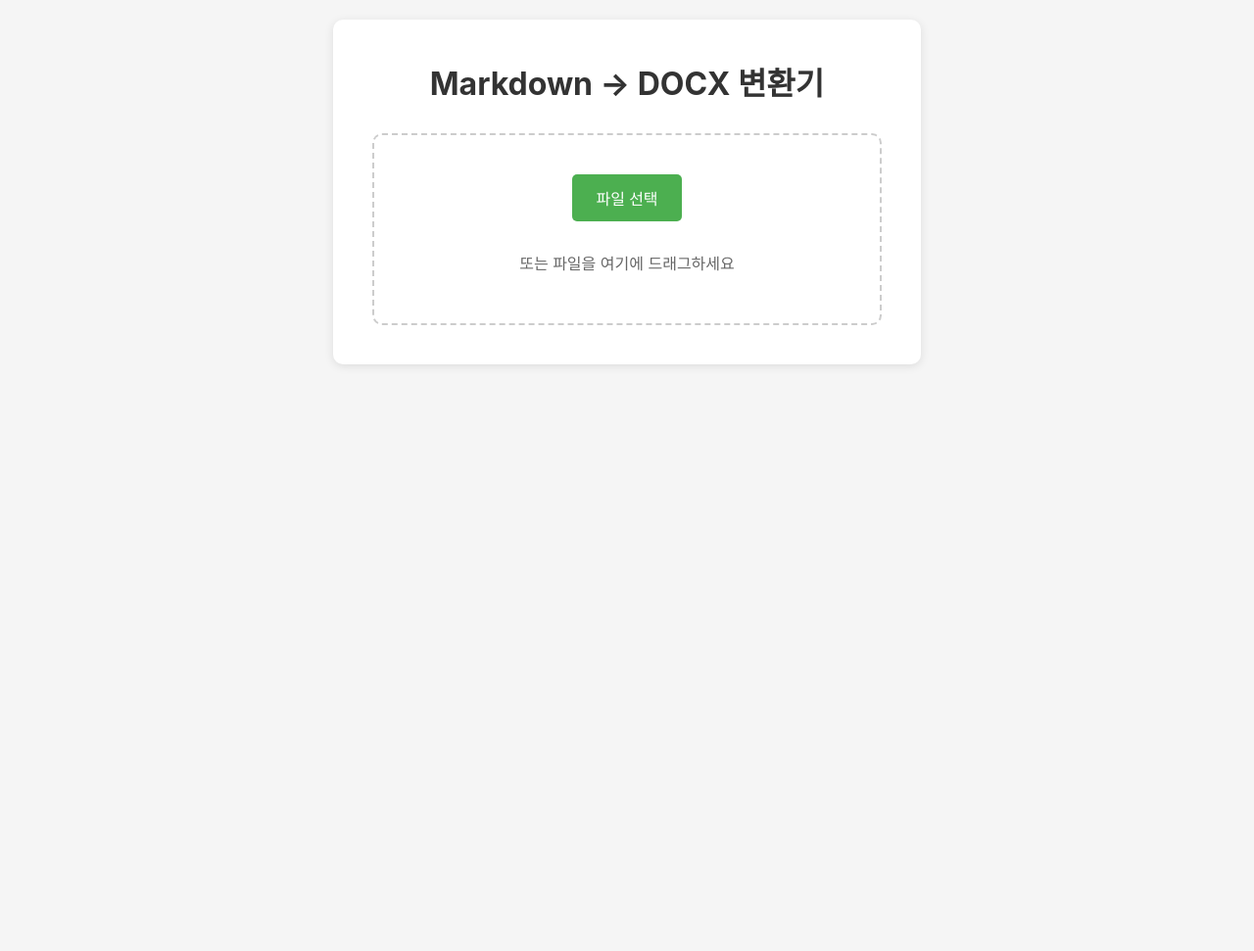
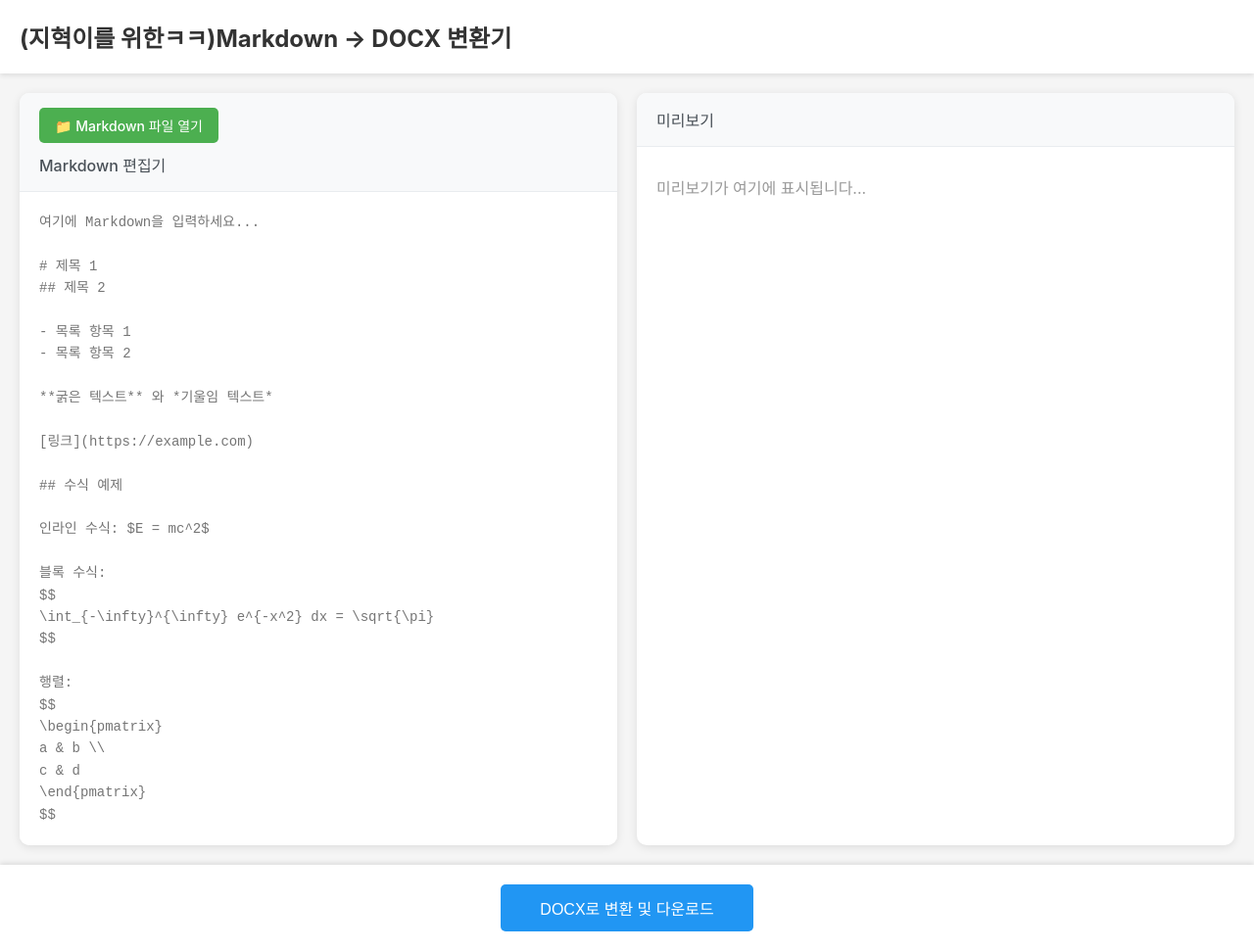
Before and after one commit to soyesenna/md-to-docx, a Flask app: page / in a window 1280 px wide. Shown: the whole page at 98% size. Before the commit the page ends 374 px from the top, so only its background shows below. Run offline with Flask 3, Linux system fonts and the light colour scheme; some libraries are stand-ins or nearby versions.

Commit message:
fix: 수식 및 강조 텍스트 렌더링 문제 수정

```diff
--- a/app.py
+++ b/app.py
@@ -1,9 +1,10 @@
-from flask import Flask, render_template, request, send_file
+from flask import Flask, render_template, request, send_file, jsonify
 import pypandoc
 import os
 import tempfile
 from werkzeug.utils import secure_filename
 import logging
+import json
 
 # Configure logging
 logging.basicConfig(level=logging.DEBUG)
@@ -67,5 +68,45 @@ def convert():
 
     return 'Invalid file format. Please upload a .md or .markdown file', 400
 
+@app.route('/convert-text', methods=['POST'])
+def convert_text():
+    try:
+        data = request.get_json()
+        if not data or 'markdown' not in data:
+            return 'No markdown content provided', 400
+
+        markdown_content = data['markdown']
+        if not markdown_content.strip():
+            return 'Empty markdown content', 400
+
+        # Create temporary files
+        with tempfile.NamedTemporaryFile(mode='w', suffix='.md', delete=False) as input_file:
+            input_file.write(markdown_content)
+            input_path = input_file.name
+
+        output_path = os.path.join(tempfile.gettempdir(), 'document.docx')
+
+        try:
+            # Convert markdown to docx
+            pypandoc.convert_file(input_path, 'docx', outputfile=output_path)
+
+            # Clean up input file
+            os.unlink(input_path)
+
+            # Send the converted file
+            return send_file(output_path, as_attachment=True, download_name='document.docx',
+                           mimetype='application/vnd.openxmlformats-officedocument.wordprocessingml.document')
+
+        except Exception as e:
+            # Clean up on error
+            if os.path.exists(input_path):
+                os.unlink(input_path)
+            if os.path.exists(output_path):
+                os.unlink(output_path)
+            return f'Conversion error: {str(e)}', 500
+
+    except Exception as e:
+        return f'Request error: {str(e)}', 400
+
 if __name__ == '__main__':
     app.run(host='0.0.0.0', port=5005, debug=True, threaded=True)
--- a/templates/index.html
+++ b/templates/index.html
@@ -4,6 +4,10 @@
     <meta charset="UTF-8">
     <meta name="viewport" content="width=device-width, initial-scale=1.0">
     <title>Markdown to DOCX 변환기</title>
+    <script src="https://cdn.jsdelivr.net/npm/marked/marked.min.js"></script>
+    <link rel="stylesheet" href="https://cdn.jsdelivr.net/npm/katex@0.16.9/dist/katex.min.css">
+    <script defer src="https://cdn.jsdelivr.net/npm/katex@0.16.9/dist/katex.min.js"></script>
+    <script defer src="https://cdn.jsdelivr.net/npm/katex@0.16.9/dist/contrib/auto-render.min.js"></script>
     <style>
         * {
             margin: 0;
@@ -14,59 +18,65 @@
         body {
             font-family: -apple-system, BlinkMacSystemFont, "Segoe UI", Roboto, "Helvetica Neue", Arial, sans-serif;
             background-color: #f5f5f5;
-            padding: 20px;
+            height: 100vh;
+            overflow: hidden;
         }
 
-        .container {
-            max-width: 600px;
-            margin: 0 auto;
+        .header {
             background-color: white;
-            padding: 40px;
-            border-radius: 10px;
-            box-shadow: 0 2px 10px rgba(0, 0, 0, 0.1);
+            padding: 20px;
+            box-shadow: 0 2px 5px rgba(0, 0, 0, 0.1);
+            display: flex;
+            justify-content: space-between;
+            align-items: center;
         }
 
         h1 {
-            text-align: center;
             color: #333;
-            margin-bottom: 30px;
+            font-size: 24px;
         }
 
-        .upload-form {
-            border: 2px dashed #ccc;
-            border-radius: 10px;
-            padding: 40px;
-            text-align: center;
-            transition: border-color 0.3s;
+        .main-container {
+            display: flex;
+            height: calc(100vh - 140px);
+            padding: 20px;
+            gap: 20px;
         }
 
-        .upload-form.dragover {
-            border-color: #4CAF50;
-            background-color: #f0f8f0;
+        .editor-section, .preview-section {
+            flex: 1;
+            background-color: white;
+            border-radius: 10px;
+            box-shadow: 0 2px 10px rgba(0, 0, 0, 0.1);
+            display: flex;
+            flex-direction: column;
+            overflow: hidden;
         }
 
-        .file-input-wrapper {
-            position: relative;
-            display: inline-block;
-            cursor: pointer;
-            margin-bottom: 20px;
+        .section-header {
+            padding: 15px 20px;
+            background-color: #f8f9fa;
+            border-bottom: 1px solid #e9ecef;
+            font-weight: 500;
+            color: #495057;
+        }
+
+        .upload-button {
+            margin-bottom: 10px;
         }
 
         .file-input {
-            position: absolute;
-            opacity: 0;
-            width: 100%;
-            height: 100%;
-            cursor: pointer;
+            display: none;
         }
 
         .file-input-label {
             display: inline-block;
-            padding: 12px 24px;
+            padding: 8px 16px;
             background-color: #4CAF50;
             color: white;
             border-radius: 5px;
-            font-weight: 500;
+            font-size: 14px;
+            cursor: pointer;
             transition: background-color 0.3s;
         }
 
@@ -74,15 +84,109 @@
             background-color: #45a049;
         }
 
-        .file-name {
-            margin-top: 10px;
-            color: #666;
+        .editor-textarea {
+            flex: 1;
+            padding: 20px;
+            border: none;
+            font-family: 'Courier New', Courier, monospace;
+            font-size: 14px;
+            line-height: 1.6;
+            resize: none;
+            outline: none;
+        }
+
+        .preview-content {
+            flex: 1;
+            padding: 20px;
+            overflow-y: auto;
+            font-size: 16px;
+            line-height: 1.6;
+        }
+
+        /* Markdown Preview Styles */
+        .preview-content h1 { margin: 20px 0 15px; color: #333; }
+        .preview-content h2 { margin: 18px 0 12px; color: #444; }
+        .preview-content h3 { margin: 16px 0 10px; color: #555; }
+        .preview-content h4 { margin: 14px 0 8px; color: #666; }
+        .preview-content h5 { margin: 12px 0 6px; color: #777; }
+        .preview-content h6 { margin: 10px 0 5px; color: #888; }
+
+        .preview-content p { margin: 10px 0; }
+        .preview-content ul, .preview-content ol { margin: 10px 0; padding-left: 30px; }
+        .preview-content li { margin: 5px 0; }
+
+        .preview-content pre {
+            background-color: #f5f5f5;
+            padding: 15px;
+            border-radius: 5px;
+            overflow-x: auto;
+            margin: 15px 0;
+        }
+
+        .preview-content code {
+            background-color: #f5f5f5;
+            padding: 2px 5px;
+            border-radius: 3px;
+            font-family: 'Courier New', Courier, monospace;
             font-size: 14px;
         }
 
+        .preview-content pre code {
+            background-color: transparent;
+            padding: 0;
+        }
+
+        .preview-content blockquote {
+            border-left: 4px solid #ddd;
+            padding-left: 20px;
+            margin: 15px 0;
+            color: #666;
+        }
+
+        .preview-content table {
+            border-collapse: collapse;
+            margin: 15px 0;
+        }
+
+        .preview-content th, .preview-content td {
+            border: 1px solid #ddd;
+            padding: 8px 12px;
+        }
+
+        .preview-content th {
+            background-color: #f5f5f5;
+            font-weight: bold;
+        }
+
+        .preview-content img {
+            max-width: 100%;
+            height: auto;
+        }
+
+        .preview-content a {
+            color: #2196F3;
+            text-decoration: none;
+        }
+
+        .preview-content a:hover {
+            text-decoration: underline;
+        }
+
+        /* Math block styles */
+        .math-block {
+            margin: 15px 0;
+            overflow-x: auto;
+        }
+
+        .action-bar {
+            background-color: white;
+            padding: 20px;
+            box-shadow: 0 -2px 5px rgba(0, 0, 0, 0.1);
+            text-align: center;
+        }
+
         .convert-button {
-            width: 100%;
-            padding: 15px;
+            padding: 12px 40px;
             background-color: #2196F3;
             color: white;
             border: none;
@@ -91,11 +195,9 @@
             font-weight: 500;
             cursor: pointer;
             transition: background-color 0.3s;
-            margin-top: 20px;
-            display: none;
         }
 
-        .convert-button:hover {
+        .convert-button:hover:not(:disabled) {
             background-color: #1976D2;
         }
 
@@ -106,18 +208,17 @@
 
         .loading {
             display: none;
-            text-align: center;
-            margin-top: 20px;
+            margin-left: 20px;
         }
 
         .spinner {
+            display: inline-block;
             border: 3px solid #f3f3f3;
             border-top: 3px solid #2196F3;
             border-radius: 50%;
-            width: 40px;
-            height: 40px;
+            width: 20px;
+            height: 20px;
             animation: spin 1s linear infinite;
-            margin: 0 auto;
         }
 
         @keyframes spin {
@@ -125,124 +226,186 @@
             100% { transform: rotate(360deg); }
         }
 
-        .error-message {
-            color: #f44336;
-            margin-top: 20px;
+        .message {
+            margin-top: 10px;
             padding: 10px;
-            background-color: #ffebee;
             border-radius: 5px;
             display: none;
         }
 
+        .error-message {
+            background-color: #ffebee;
+            color: #c62828;
+        }
+
         .success-message {
-            color: #4CAF50;
-            margin-top: 20px;
-            padding: 10px;
             background-color: #e8f5e9;
-            border-radius: 5px;
-            display: none;
+            color: #2e7d32;
         }
     </style>
 </head>
 <body>
-    <div class="container">
-        <h1>Markdown → DOCX 변환기</h1>
+    <div class="header">
+        <h1>(지혁이를 위한ㅋㅋ)Markdown → DOCX 변환기</h1>
+    </div>
 
-        <form id="uploadForm" enctype="multipart/form-data">
-            <div class="upload-form" id="uploadArea">
-                <div class="file-input-wrapper">
+    <div class="main-container">
+        <div class="editor-section">
+            <div class="section-header">
+                <div class="upload-button">
                     <input type="file" id="fileInput" class="file-input" accept=".md,.markdown" />
-                    <label for="fileInput" class="file-input-label">파일 선택</label>
+                    <label for="fileInput" class="file-input-label">📁 Markdown 파일 열기</label>
                 </div>
-                <p style="color: #666; margin-top: 10px;">또는 파일을 여기에 드래그하세요</p>
-                <div class="file-name" id="fileName"></div>
+                <div>Markdown 편집기</div>
             </div>
+            <textarea id="markdownEditor" class="editor-textarea" placeholder="여기에 Markdown을 입력하세요...
 
-            <button type="submit" class="convert-button" id="convertButton">DOCX로 변환</button>
-        </form>
+# 제목 1
+## 제목 2
 
-        <div class="loading" id="loading">
-            <div class="spinner"></div>
-            <p style="margin-top: 10px;">변환 중...</p>
+- 목록 항목 1
+- 목록 항목 2
+
+**굵은 텍스트** 와 *기울임 텍스트*
+
+[링크](https://example.com)
+
+## 수식 예제
+
+인라인 수식: $E = mc^2$
+
+블록 수식:
+$$
+\int_{-\infty}^{\infty} e^{-x^2} dx = \sqrt{\pi}
+$$
+
+행렬:
+$$
+\begin{pmatrix}
+a & b \\
+c & d
+\end{pmatrix}
+$$"></textarea>
         </div>
 
-        <div class="error-message" id="errorMessage"></div>
-        <div class="success-message" id="successMessage"></div>
+        <div class="preview-section">
+            <div class="section-header">미리보기</div>
+            <div id="preview" class="preview-content"></div>
+        </div>
+    </div>
+
+    <div class="action-bar">
+        <button id="convertButton" class="convert-button">DOCX로 변환 및 다운로드</button>
+        <span class="loading" id="loading">
+            <span class="spinner"></span>
+            변환 중...
+        </span>
+        <div class="message error-message" id="errorMessage"></div>
+        <div class="message success-message" id="successMessage"></div>
     </div>
 
     <script>
-        const uploadForm = document.getElementById('uploadForm');
-        const uploadArea = document.getElementById('uploadArea');
+        const markdownEditor = document.getElementById('markdownEditor');
+        const preview = document.getElementById('preview');
         const fileInput = document.getElementById('fileInput');
-        const fileName = document.getElementById('fileName');
         const convertButton = document.getElementById('convertButton');
         const loading = document.getElementById('loading');
         const errorMessage = document.getElementById('errorMessage');
         const successMessage = document.getElementById('successMessage');
 
-        // 파일 선택 이벤트
-        fileInput.addEventListener('change', function(e) {
+        // Marked.js 설정
+        marked.setOptions({
+            breaks: true,
+            gfm: true,
+            headerIds: true,
+            mangle: false,
+            pedantic: false,
+            smartypants: false,
+            highlight: function(code, lang) {
+                return code;
+            }
+        });
+
+        // KaTeX 렌더링 옵션
+        const katexOptions = {
+            delimiters: [
+                {left: '$$', right: '$$', display: true},
+                {left: '$', right: '$', display: false},
+                {left: '\\(', right: '\\)', display: false},
+                {left: '\\[', right: '\\]', display: true}
+            ],
+            throwOnError: false,
+            trust: true
+        };
+
+        // 수식 블록 전처리 함수
+        function preprocessMath(text) {
+            // 멀티라인 $$ ... $$ 블록을 <div>로 감싸서 보호
+            let processedText = text.replace(/\n?\$\$([\s\S]*?)\$\$\n?/g, function(match, math) {
+                // 수식 내용을 div로 감싸서 반환
+                return '\n<div class="math-block">$$' + math.trim() + '$$</div>\n';
+            });
+
+            return processedText;
+        }
+
+        // 실시간 프리뷰 업데이트
+        function updatePreview() {
+            const markdownText = markdownEditor.value;
+            if (markdownText.trim() === '') {
+                preview.innerHTML = '<p style="color: #999;">미리보기가 여기에 표시됩니다...</p>';
+            } else {
+                // 수식 전처리
+                const mathProcessed = preprocessMath(markdownText);
+
+                // Markdown 파싱
+                preview.innerHTML = marked.parse(mathProcessed);
+
+                // KaTeX로 수식 렌더링
+                if (typeof renderMathInElement !== 'undefined') {
+                    renderMathInElement(preview, katexOptions);
+                }
+            }
+        }
+
+        // 에디터 입력 이벤트
+        markdownEditor.addEventListener('input', updatePreview);
+
+        // 파일 업로드 이벤트
+        fileInput.addEventListener('change', async function(e) {
             const file = e.target.files[0];
             if (file) {
-                fileName.textContent = file.name;
-                convertButton.style.display = 'block';
-            } else {
-                fileName.textContent = '';
-                convertButton.style.display = 'none';
-            }
-            hideMessages();
-        });
-
-        // 드래그 앤 드롭 이벤트
-        uploadArea.addEventListener('dragover', function(e) {
-            e.preventDefault();
-            uploadArea.classList.add('dragover');
-        });
-
-        uploadArea.addEventListener('dragleave', function(e) {
-            e.preventDefault();
-            uploadArea.classList.remove('dragover');
-        });
-
-        uploadArea.addEventListener('drop', function(e) {
-            e.preventDefault();
-            uploadArea.classList.remove('dragover');
-
-            const files = e.dataTransfer.files;
-            if (files.length > 0) {
-                const file = files[0];
-                if (file.name.endsWith('.md') || file.name.endsWith('.markdown')) {
-                    fileInput.files = files;
-                    fileName.textContent = file.name;
-                    convertButton.style.display = 'block';
+                try {
+                    const text = await file.text();
+                    markdownEditor.value = text;
+                    updatePreview();
                     hideMessages();
-                } else {
-                    showError('Markdown 파일(.md, .markdown)만 업로드할 수 있습니다.');
+                } catch (error) {
+                    showError('파일을 읽는 중 오류가 발생했습니다.');
                 }
             }
         });
 
-        // 폼 제출 이벤트
-        uploadForm.addEventListener('submit', async function(e) {
-            e.preventDefault();
+        // 변환 버튼 클릭 이벤트
+        convertButton.addEventListener('click', async function() {
+            const markdownText = markdownEditor.value.trim();
 
-            const file = fileInput.files[0];
-            if (!file) {
-                showError('파일을 선택해주세요.');
+            if (!markdownText) {
+                showError('변환할 내용을 입력해주세요.');
                 return;
             }
 
-            const formData = new FormData();
-            formData.append('file', file);
-
             convertButton.disabled = true;
-            loading.style.display = 'block';
+            loading.style.display = 'inline-block';
             hideMessages();
 
             try {
-                const response = await fetch('/convert', {
+                const response = await fetch('/convert-text', {
                     method: 'POST',
-                    body: formData
+                    headers: {
+                        'Content-Type': 'application/json'
+                    },
+                    body: JSON.stringify({ markdown: markdownText })
                 });
 
                 if (response.ok) {
@@ -251,15 +414,13 @@
                     const a = document.createElement('a');
                     a.style.display = 'none';
                     a.href = url;
-                    a.download = file.name.replace(/\.(md|markdown)$/, '.docx');
+                    a.download = 'document.docx';
                     document.body.appendChild(a);
                     a.click();
                     window.URL.revokeObjectURL(url);
+                    document.body.removeChild(a);
 
                     showSuccess('변환이 완료되었습니다!');
-                    fileInput.value = '';
-                    fileName.textContent = '';
-                    convertButton.style.display = 'none';
                 } else {
                     const error = await response.text();
                     showError(error || '변환 중 오류가 발생했습니다.');
@@ -282,12 +443,23 @@
             successMessage.textContent = message;
             successMessage.style.display = 'block';
             errorMessage.style.display = 'none';
+            setTimeout(() => {
+                successMessage.style.display = 'none';
+            }, 3000);
         }
 
         function hideMessages() {
             errorMessage.style.display = 'none';
             successMessage.style.display = 'none';
         }
+
+        // 초기 프리뷰 업데이트
+        updatePreview();
+
+        // KaTeX 라이브러리 로드 완료 후 재렌더링
+        window.addEventListener('load', () => {
+            setTimeout(updatePreview, 100);
+        });
     </script>
 </body>
 </html>
```
